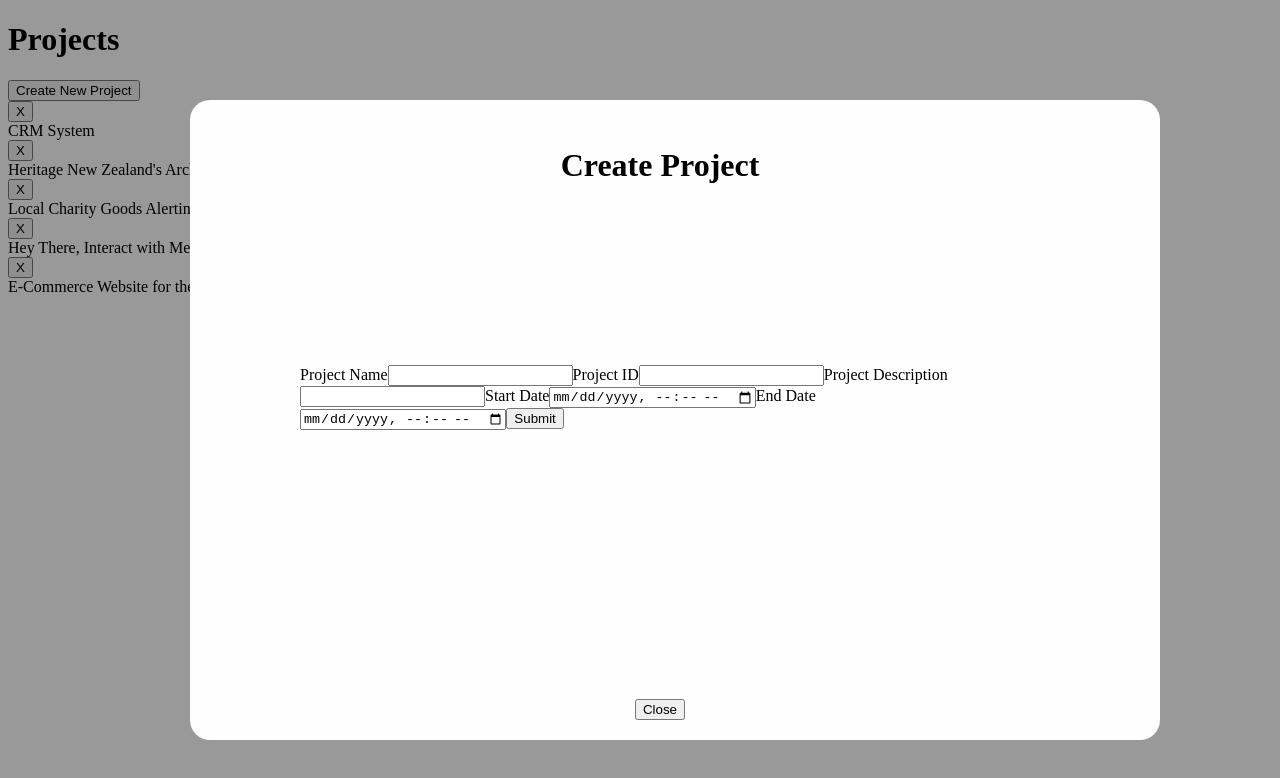
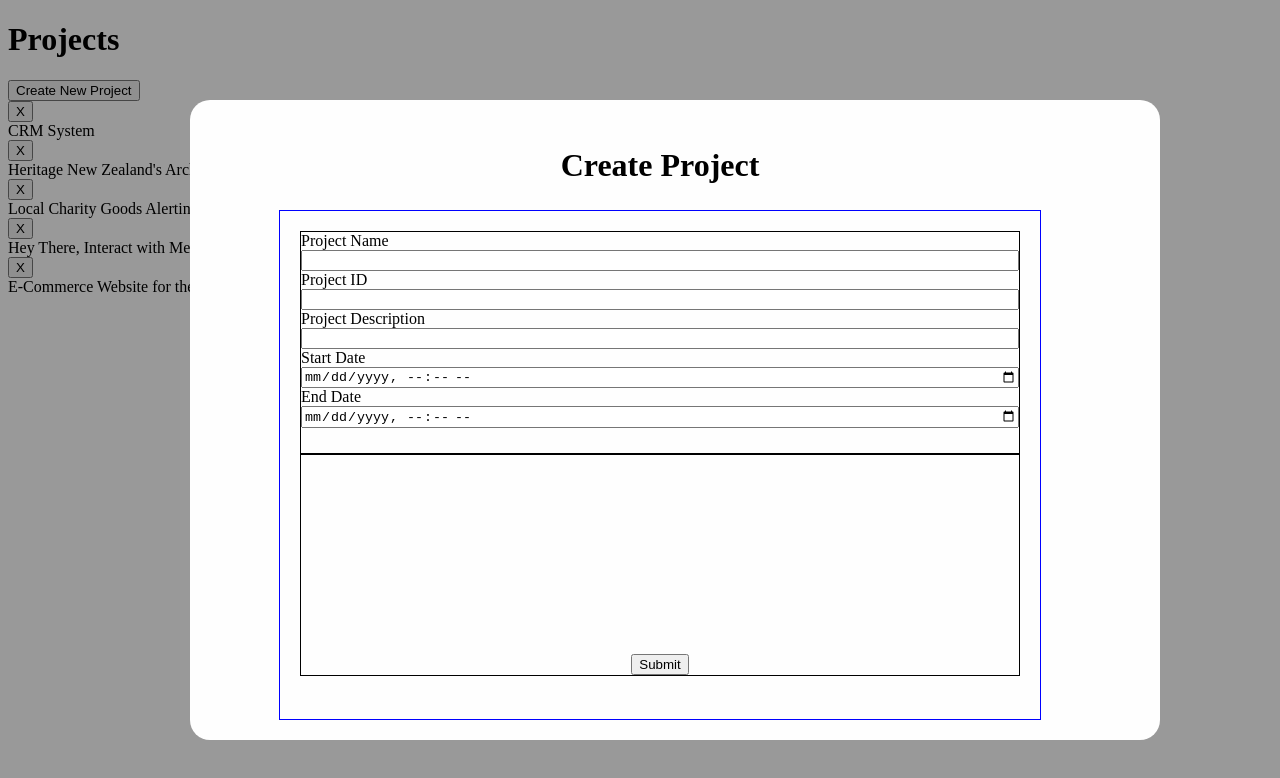
Before and after one commit to BlaviButcher/react-assn3, a React (Create React App) app: page / in a window 1280 px wide. Both pictures are taken after a click on the button "Create New Project". Shown: the top 778 px of the page. Built offline with nearby package versions, Linux system fonts and the light colour scheme.

Commit message:
updated css

```diff
--- a/src/components/modal.tsx
+++ b/src/components/modal.tsx
@@ -7,6 +7,21 @@ class Modal extends Component<{
   title: string;
   children: any;
 }> {
+  constructor(props: any) {
+    super(props);
+    this.escFunction = this.escFunction.bind(this);
+  }
+  escFunction(event: any) {
+    if (event.key === "Escape") {
+      this.props.onClose();
+    }
+  }
+  componentDidMount() {
+    document.addEventListener("keydown", this.escFunction, false);
+  }
+  componentWillUnmount() {
+    document.removeEventListener("keydown", this.escFunction, false);
+  }
   render() {
     if (this.props.open) {
       return (
@@ -15,20 +30,13 @@ class Modal extends Component<{
             <div className="modal">
               <h2>{this.props.title}</h2>
               <div className="modal-content">{this.props.children}</div>
-              <div className="button-wrap">
-              <button
-                id="close"
-                className="close-button"
-                onClick={() => {
-                  this.props.onClose();
-                }}
-              >
-                Close
-              </button>
-              </div>
             </div>
           </div>
-          <div className="modal-overlay" id="modal-overlay"></div>
+          <div
+            className="modal-overlay"
+            onClick={() => this.props.onClose()}
+            id="modal-overlay"
+          ></div>
         </div>
       );
     }
--- a/src/components/project-form.tsx
+++ b/src/components/project-form.tsx
@@ -1,5 +1,6 @@
 import { Component } from "react";
 import { Project } from "../types/project";
+import "../css/project-form.css";
 
 class ProjectForm extends Component<{
   formValues: Project;
@@ -14,6 +15,7 @@ class ProjectForm extends Component<{
           this.props.onSubmit();
         }}
       >
+        <div className="form">
           <label htmlFor="name">Project Name</label>
           <input
             type="text"
@@ -64,7 +66,10 @@ class ProjectForm extends Component<{
               this.props.onValueChange(e.target.id, e.target.value)
             }
           />
+        </div>
+        <div id="button-wrap">
           <button type="submit">Submit</button>
+        </div>
       </form>
     );
   }
--- a/src/css/modal.css
+++ b/src/css/modal.css
@@ -51,17 +51,21 @@ h2 {
 
 /* Modal Content/Box */
 .modal-content {
-  background-color: #fefefe;
-  margin: 15% auto; /* 15% from the top and centered */
+  display: flex;
+  flex-direction: column;
+  margin: 0 auto; /* 15% from the top and centered */
   padding: 20px;
   width: 80%; /* Could be more or less, depending on screen size */
   flex: 1;
+  height: 100%;
+  border: 1px solid blue;
 }
 
 .button-wrap {
   display: flex;
   justify-content: center;
   bottom: -10;
+  border: 1px solid red;
 }
 
 /* The Close Button */
--- /dev/null
+++ b/src/css/project-form.css
@@ -0,0 +1,19 @@
+.form {
+  display: flex;
+  flex-direction: column;
+  border: 1px solid black;
+  height: 100%;
+  flex: 1;
+}
+
+button {
+  align-self: flex-end;
+}
+
+#button-wrap {
+  display: flex;
+justify-content: center;
+  border: 1px solid black;
+  min-height: 100%;
+  flex-grow: 1;
+}
```
Lines whose indentation alone changed are shown as unchanged.
